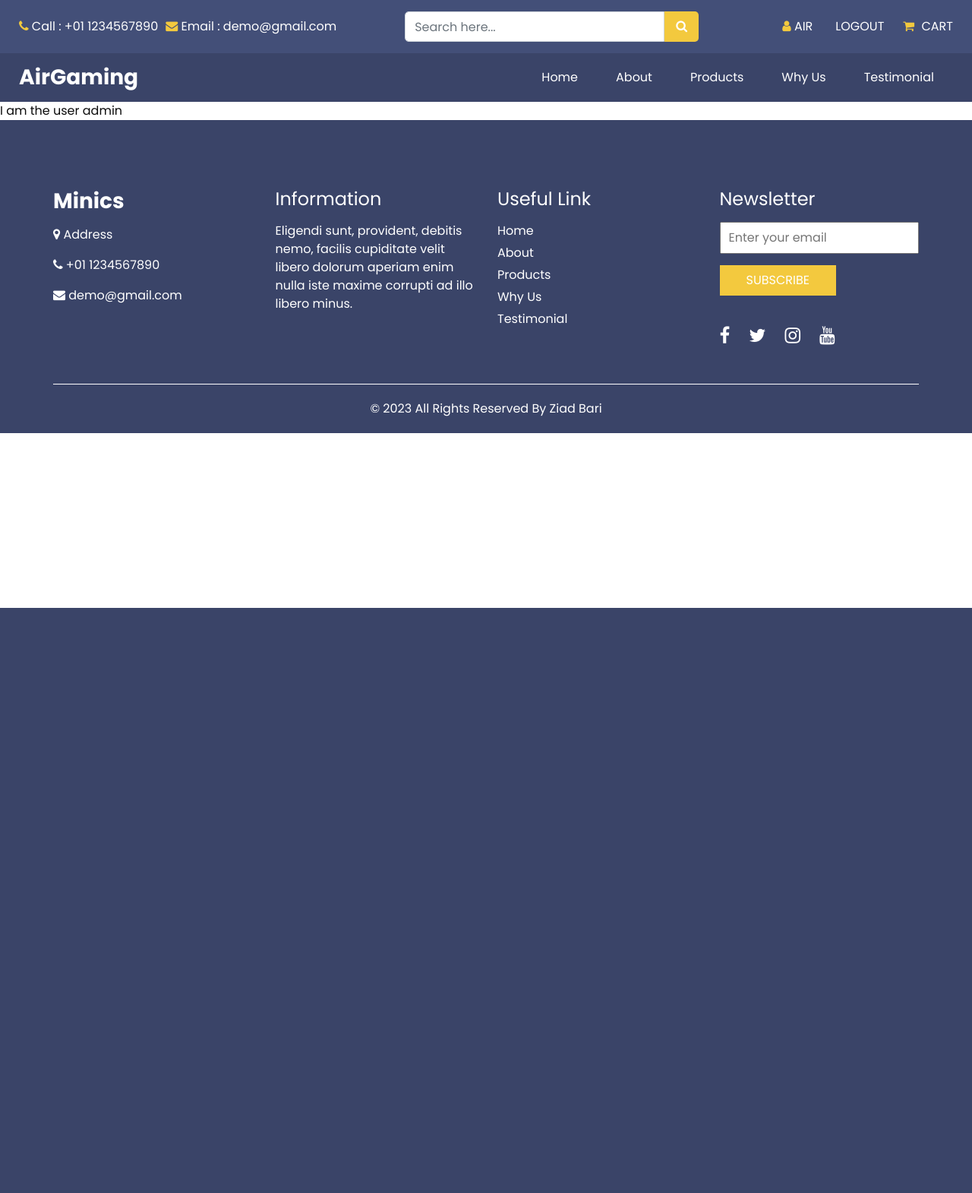
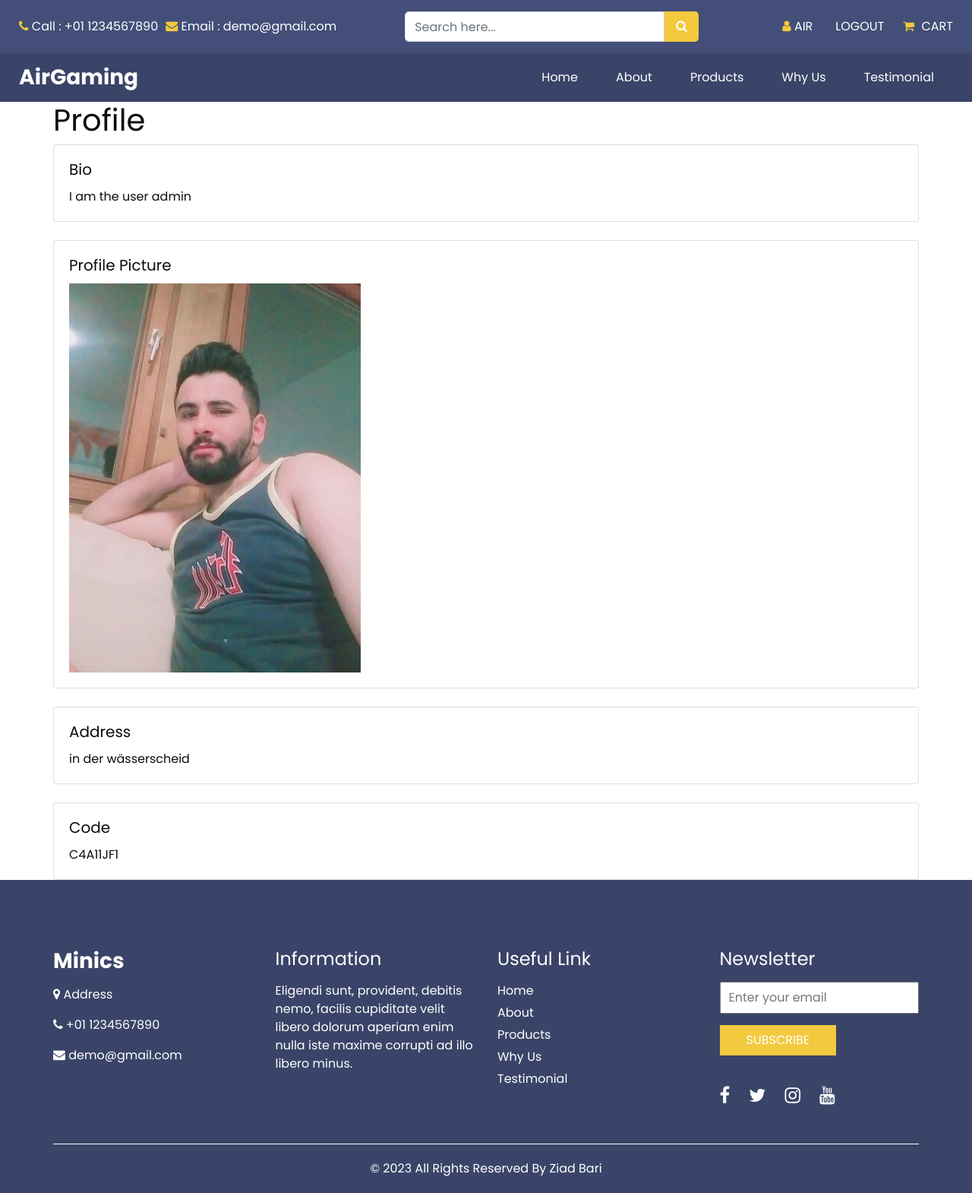
Before and after one commit to zbari023/Air_play_store, a Django app: page /profile/ in a window 1280 px wide. Shown: the whole page at 76% size. Before the commit the page ends 800 px from the top, so only its background shows below. Run offline with Django 4.2, Linux system fonts and the light colour scheme; a user stored in the database is signed in; data comes from the database, SQL or seed files in the repository; both versions use the stored data as it was after the commit; some libraries are stand-ins or nearby versions.

Commit message:
customization the profile of user

```diff
--- a/settings/templates/settings/profil_user.html
+++ b/settings/templates/settings/profil_user.html
@@ -4,7 +4,37 @@
 
 
 
-{{bio}}
+<div class="container">
+    <h1>Profile</h1>
+    <div class="card">
+        <div class="card-body">
+            <h5 class="card-title">Bio</h5>
+            <p class="card-text">{{ bio }}</p>
+        </div>
+    </div>
+
+    <div class="card mt-4">
+        <div class="card-body">
+            <h5 class="card-title">Profile Picture</h5>
+            <img src="{{ profile_picture.url }}" alt="Profile Picture" class="img-fluid">
+        </div>
+    </div>
+
+    <div class="card mt-4">
+        <div class="card-body">
+            <h5 class="card-title">Address</h5>
+            <p class="card-text">{{ address }}</p>
+        </div>
+    </div>
+
+    <div class="card mt-4">
+        <div class="card-body">
+            <h5 class="card-title">Code</h5>
+            <p class="card-text">{{ code }}</p>
+        </div>
+    </div>
+    <!-- Add other profile fields you want to display -->
+</div>
 
 
 {% endblock body %}
```
Also changed, not shown: db.sqlite3, media/accounts/mypic_vd4OzQ2.jpg (added).
